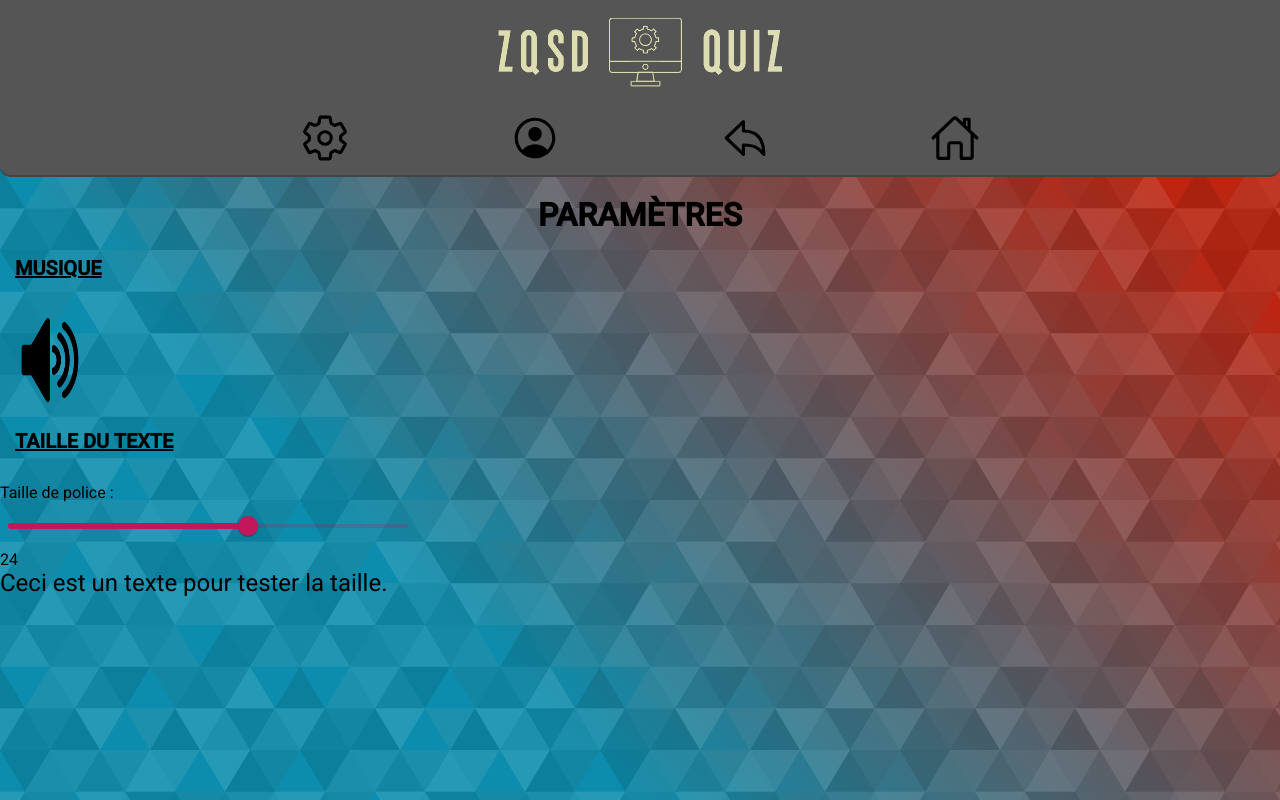
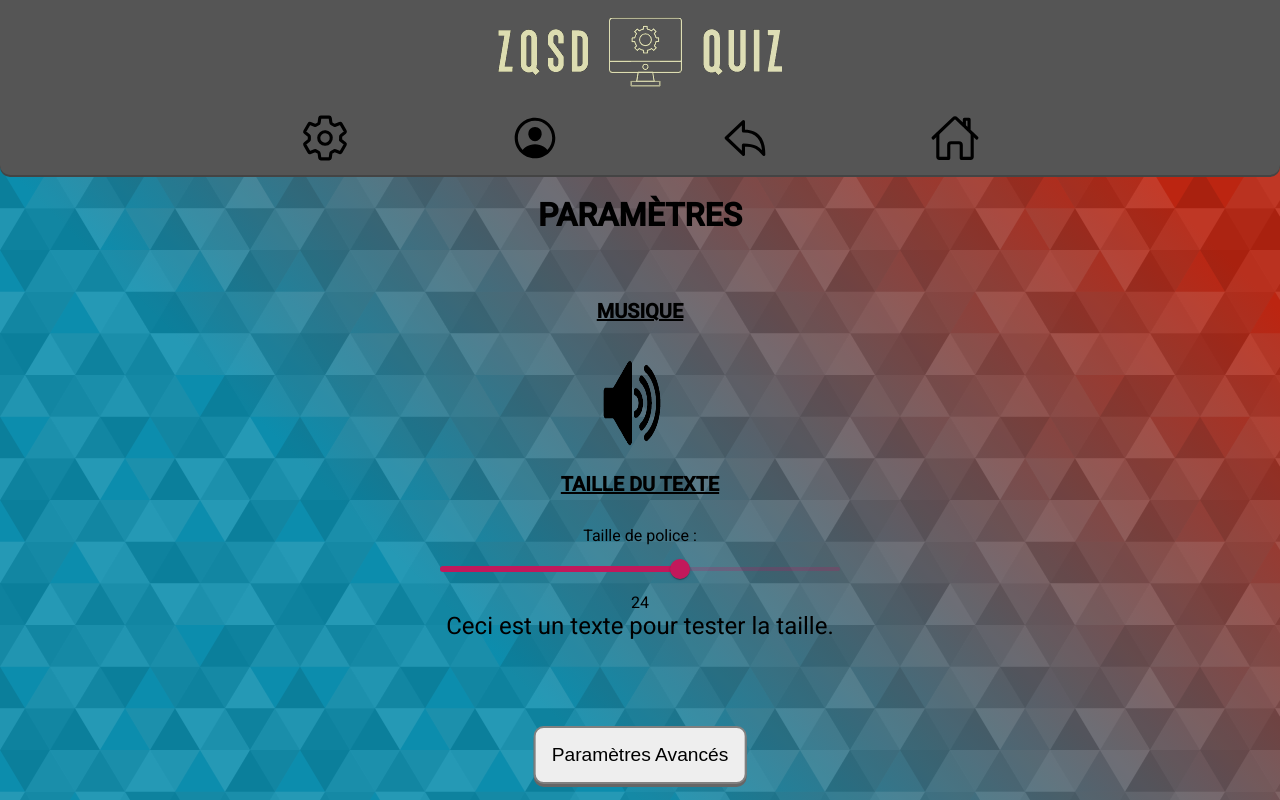
Before and after one commit to 2019-2020-ps6/2022-2023-ps6-zqsd, an Angular app in the folder front-end/: page /ParameterPage in a window 1280 px wide. Built offline with nearby package versions, Linux system fonts and the light colour scheme.

Commit message:
parametres avancés

```diff
--- a/front-end/src/app/AdvancedParamter/FocusWork/FocusWorkAdvancedParameter.component.html
+++ b/front-end/src/app/AdvancedParamter/FocusWork/FocusWorkAdvancedParameter.component.html
@@ -1,5 +1,5 @@
 <div class="listOfButton" id="listOfButtonFocusWork">
-    <div class="buttonAdvancedParameter" id="backgroundFocusWork">
+    <div class="container" id="backgroundFocusWork">
         <span class="textButton">
             Fond
         </span>
@@ -7,7 +7,7 @@
           Activer/Désactiver
         </button>
     </div>
-    <div class="buttonAdvancedParameter" id="questionAnimationFocusWork">
+    <div class="container" id="questionAnimationFocusWork">
         <span class="textButton">
             Animation Question
         </span>
@@ -15,7 +15,7 @@
           Activer/Désactiver
         </button>
     </div>
-    <div class="buttonAdvancedParameter" id="rightAnswerAnimationFocusWork">
+    <div class="container" id="rightAnswerAnimationFocusWork">
         <span class="textButton">
             Visuel Reponse Juste
         </span>
@@ -23,7 +23,7 @@
           Activer/Désactiver
         </button>
     </div>
-    <div class="buttonAdvancedParameter" id="wrongAnswerAnimationFocusWork">
+    <div class="container" id="wrongAnswerAnimationFocusWork">
         <span class="textButton">
           Visuel Reponse Fausse
         </span>
--- a/front-end/src/app/AdvancedParamter/FocusWork/FocusWorkAdvancedParameter.component.scss
+++ b/front-end/src/app/AdvancedParamter/FocusWork/FocusWorkAdvancedParameter.component.scss
@@ -0,0 +1,19 @@
+.listOfButton {
+  display: flex;
+  flex-direction: column;
+  align-items: center;
+}
+.listOfButton .container {
+  display: flex;
+  justify-content: space-between;
+  align-items: center;
+  width: 375px;
+}
+
+.listOfButton .container .textButton {
+  margin-right: auto;
+}
+
+.listOfButton .container button {
+  margin-left: 10px;
+}
--- a/front-end/src/app/AdvancedParamter/MainAdvancedParameter/MainAdvancedParameter.component.html
+++ b/front-end/src/app/AdvancedParamter/MainAdvancedParameter/MainAdvancedParameter.component.html
@@ -1,5 +1,6 @@
 <div style="height: auto;">
   <h1 style="text-align:center; margin-bottom: 50px;">PARAMÈTRES AVANCÉS</h1>
+  <div class="container">
     <button class="button-advended-parameter"(click)="ActivateChronometer()">CHRONOMÈTRE</button>
     <div *ngIf = "ChronometerisEnable">
         <app-ChonometerAdvancedParameter></app-ChonometerAdvancedParameter>
@@ -14,6 +15,5 @@
     <div *ngIf = "FocusWorkisEnable">
         <app-FocusWorkAdvancedParameter></app-FocusWorkAdvancedParameter>
     </div>
-  <button routerLink="/homePage" class="button-home"> Accueil</button>
-  <button class = "button-parametre">Retour</button>
   </div>
+</div>
--- a/front-end/src/app/AdvancedParamter/MainAdvancedParameter/MainAdvancedParameter.component.scss
+++ b/front-end/src/app/AdvancedParamter/MainAdvancedParameter/MainAdvancedParameter.component.scss
@@ -0,0 +1,6 @@
+.container{
+  display: flex;
+  flex-direction: column;
+  align-items: center;
+  justify-content: space-between;
+}
--- a/front-end/src/app/AdvancedParamter/MemoryWork/MemoryWorkAdvancedParameter.component.html
+++ b/front-end/src/app/AdvancedParamter/MemoryWork/MemoryWorkAdvancedParameter.component.html
@@ -1,5 +1,5 @@
 <div class="listOfButton" id="listOfButtonFocusWork">
-    <div class="buttonAdvancedParameter" id="complexeQuestionMemoryWork">
+    <div class="container" id="complexeQuestionMemoryWork">
         <span class="textButton">
           Question Complexe
         </span>
@@ -7,7 +7,7 @@
           Activer/Désactiver
         </button>
     </div>
-    <div class="buttonAdvancedParameter" id="puzzleMemoryWork">
+    <div class="container" id="puzzleMemoryWork">
         <span class="textButton">
             Question Puzzle
         </span>
@@ -15,7 +15,7 @@
           Activer/Désactiver
         </button>
     </div>
-    <div class="buttonAdvancedParameter" id="reflexionMemoryWork">
+    <div class="container" id="reflexionMemoryWork">
         <span class="textButton">
             Question Réflexion
         </span>
@@ -23,7 +23,7 @@
           Activer/Désactiver
         </button>
     </div>
-    <div class="buttonAdvancedParameter" id="memoryMemoryWork">
+    <div class="container" id="memoryMemoryWork">
         <span class="textButton">
             Question Mémoire
         </span>
@@ -31,7 +31,7 @@
           Activer/Désactiver
         </button>
     </div>
-    <div class="buttonAdvancedParameter" id="logicMemoryWork">
+    <div class="container" id="logicMemoryWork">
         <span class="textButton">
             Question Logique
         </span>
--- a/front-end/src/app/AdvancedParamter/MemoryWork/MemoryWorkAdvancedParameter.component.scss
+++ b/front-end/src/app/AdvancedParamter/MemoryWork/MemoryWorkAdvancedParameter.component.scss
@@ -1,5 +1,19 @@
 .listOfButton {
   display: flex;
   flex-direction: column;
-  align-items: flex-start;
+  align-items: center;
 }
+.listOfButton .container {
+  display: flex;
+  justify-content: space-between;
+  align-items: center;
+  width: 375px;
+}
+
+.listOfButton .container .textButton {
+  margin-right: auto;
+}
+
+.listOfButton .container button {
+  margin-left: 10px;
+}
--- a/front-end/src/app/Parameter/ParameterPage.component/ParameterPage.component.html
+++ b/front-end/src/app/Parameter/ParameterPage.component/ParameterPage.component.html
@@ -1,5 +1,7 @@
 <div>
   <h1 style="text-align:center;">PARAMÈTRES</h1>
-  <app-ParameterMusic></app-ParameterMusic>
-  <app-ParameterSizeText></app-ParameterSizeText>
+  <div class="container">
+    <app-ParameterMusic></app-ParameterMusic>
+    <app-ParameterSizeText></app-ParameterSizeText>
+  </div>
 </div>
--- a/front-end/src/app/Parameter/ParameterPage.component/ParameterPage.component.scss
+++ b/front-end/src/app/Parameter/ParameterPage.component/ParameterPage.component.scss
@@ -0,0 +1,7 @@
+.container {
+  display: flex;
+  flex-direction: column;
+  margin-top: 50px;
+  align-items: center;
+  flex-grow: 1;
+}
--- a/front-end/src/app/Parameter/ParameterSizeText/ParameterSizeText.component.html
+++ b/front-end/src/app/Parameter/ParameterSizeText/ParameterSizeText.component.html
@@ -14,3 +14,4 @@
     <div class="label">{{value}}</div>
     <span class="title" appAdaptFontSize>Ceci est un texte pour tester la taille.</span>
 </div>
+<button routerLink="/AdvancedParameterMainPage" class="button-advanced-P">Paramètres Avancés</button>
--- a/front-end/src/app/Parameter/ParameterSizeText/ParameterSizeText.component.scss
+++ b/front-end/src/app/Parameter/ParameterSizeText/ParameterSizeText.component.scss
@@ -1,3 +1,19 @@
 mat-slider {
     width: 400px;
 }
+.parametres{
+  width: 800px;
+  display: flex;
+  flex-direction: column;
+  justify-content: center;
+  align-items: center;
+}
+.button-advanced-P{
+  position: fixed;
+  bottom: 0;
+  left: 50%;
+  transform: translateX(-50%);
+  margin-top: 50px;
+  border-radius: 10px;
+  box-shadow: 0 3px #666;
+}
--- a/front-end/src/styles.scss
+++ b/front-end/src/styles.scss
@@ -121,6 +121,7 @@ button:disabled {
   margin: 15px;
   margin-bottom: 30px;
   text-decoration: underline;
+  text-align: center;
 }
 
 .button-home{
```
Lines whose indentation alone changed are shown as unchanged.
